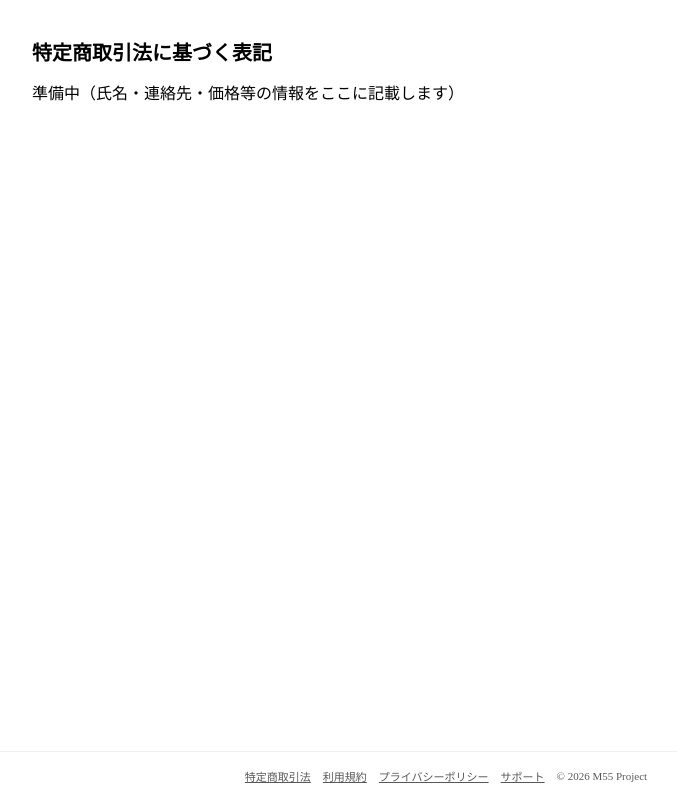
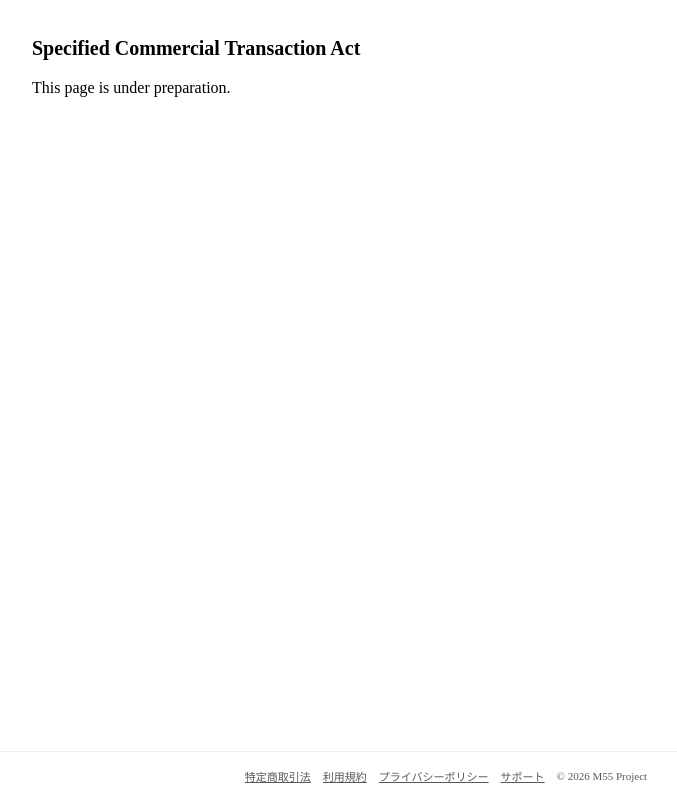
Before and after one commit to lexsia228/M55-soul, a Next.js app: page /legal/tokushoho in a window 1280 px wide. Shown: the whole page, without its empty margins (194-871 px from the left). Built offline with nearby package versions, Linux system fonts and the light colour scheme.

Commit message:
fix: add legal routes (privacy/terms/tokushoho) to eliminate 404

```diff
--- a/app/legal/privacy/page.tsx
+++ b/app/legal/privacy/page.tsx
@@ -2,9 +2,9 @@ export const metadata = { title: "Privacy Policy" };
 
 export default function PrivacyPage() {
   return (
-    <main style={{maxWidth: 860, margin: "0 auto", padding: "24px 16px"}}>
-      <h1 style={{fontSize: 20, fontWeight: 600}}>Privacy Policy</h1>
-      <p style={{marginTop: 12, lineHeight: 1.7}}>
+    <main style={{ maxWidth: 860, margin: "0 auto", padding: "24px 16px" }}>
+      <h1 style={{ fontSize: 20, fontWeight: 600 }}>Privacy Policy</h1>
+      <p style={{ marginTop: 12, lineHeight: 1.7 }}>
         This page is under preparation.
       </p>
     </main>
--- a/app/legal/tokushoho/page.tsx
+++ b/app/legal/tokushoho/page.tsx
@@ -1,9 +1,14 @@
-export const metadata = { title: "特定商取引法に基づく表記" };
+export const metadata = { title: "Specified Commercial Transaction Act" };
+
 export default function TokushohoPage() {
   return (
-    <main style={{maxWidth: 860, margin: "0 auto", padding: "24px 16px"}}>
-      <h1 style={{fontSize: 20, fontWeight: 600}}>特定商取引法に基づく表記</h1>
-      <p style={{marginTop: 12, lineHeight: 1.7}}>準備中（氏名・連絡先・価格等の情報をここに記載します）</p>
+    <main style={{ maxWidth: 860, margin: "0 auto", padding: "24px 16px" }}>
+      <h1 style={{ fontSize: 20, fontWeight: 600 }}>
+        Specified Commercial Transaction Act
+      </h1>
+      <p style={{ marginTop: 12, lineHeight: 1.7 }}>
+        This page is under preparation.
+      </p>
     </main>
   );
 }
```
Also changed, not shown: app/legal/terms/page.tsx (+6 -3 lines).
